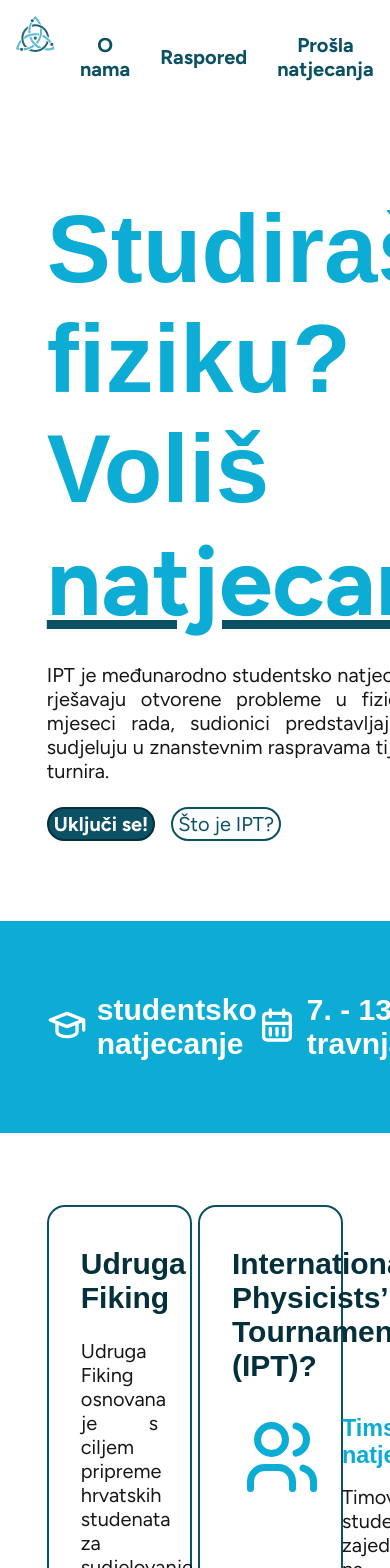
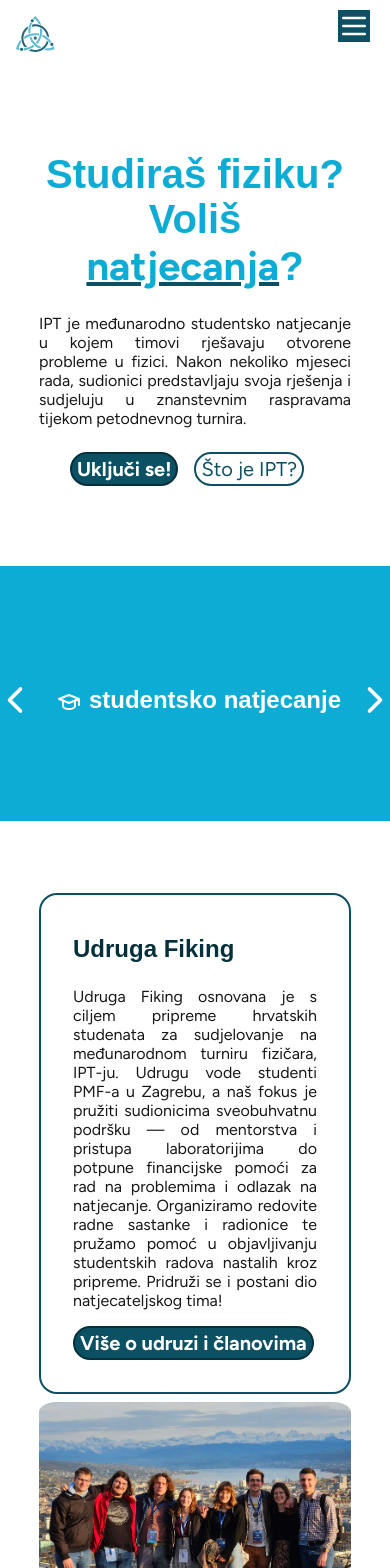
Before and after one commit to iptcro/fiking-web, a Next.js app: page / in a window 390 px wide. Shown: the top 1568 px of the page. Built offline with nearby package versions, Linux system fonts and the light colour scheme; a web font is replaced by a local one.

Commit message:
mobile design, initial version

```diff
--- a/src/app/components/Icon.tsx
+++ b/src/app/components/Icon.tsx
@@ -1,5 +1,6 @@
 import { TablerIcon } from "@tabler/icons-react";
-import "@/app/styles/styles_comp.css";
+// import "@/app/styles/styles_comp.css";
+import styles from "@/app/styles/icon_styles.module.css";
 
 interface StaticIconProps {
   icon: TablerIcon;
@@ -19,7 +20,7 @@
       size={size}
       stroke={2}
       color={color}
-      className={"static-icon " + className}
+      className={styles["static-icon"] + className}
     />
   );
 };
--- a/src/app/components/buttons.tsx
+++ b/src/app/components/buttons.tsx
@@ -43,17 +43,17 @@
   iconClassName?: string;
 }
 
-export const IconButton: React.FC<IconButtonProps> = ({
-  icon: Icon,
-  iconSize = 32,
-  iconClassName = "",
-}) => {
-  return (
-    <div className="icon-holder-btn">
-      <StaticIcon icon={Icon} size={iconSize} className={iconClassName} />
-    </div>
-  );
-};
+// export const IconButton: React.FC<IconButtonProps> = ({
+//   icon: Icon,
+//   iconSize = 32,
+//   iconClassName = "",
+// }) => {
+//   return (
+//     <div className="icon-holder-btn">
+//       <StaticIcon icon={Icon} size={iconSize} className={iconClassName} />
+//     </div>
+//   );
+// };
 
 export const IconLink: React.FC<IconButtonProps> = ({
   icon: Icon,
--- a/src/app/components/key_info.tsx
+++ b/src/app/components/key_info.tsx
@@ -1,34 +1,61 @@
-import React from "react";
-import "@/app/styles/styles_comp.css";
-import { IconSchool, IconCalendarMonth, IconMapPin, IconTestPipe  } from "@tabler/icons-react";
-import { StaticIcon  } from "./Icon";
+"use client";
+import React, { useState } from "react";
+import styles from "@/app/styles/key_info_style.module.css";
+import {
+  IconSchool,
+  IconCalendarMonth,
+  IconMapPin,
+  IconTestPipe,
+  IconChevronLeft,
+  IconChevronRight,
+} from "@tabler/icons-react";
+import { StaticIcon } from "./Icon";
 
 const key_info = [
   {
+    id: 1,
     icon: IconSchool,
     title: "studentsko natjecanje",
   },
   {
+    id: 2,
     icon: IconCalendarMonth,
     title: "7. - 13. travnja",
   },
   {
+    id: 3,
     icon: IconMapPin,
-    title: "Varšava, Poljska",
+    title: "Poljska",
   },
   {
+    id: 4,
     icon: IconTestPipe,
     title: "STEM",
   },
 ];
 
-const gridTemplate = Array(key_info.length).fill('auto').join(' ');
-Array(key_info.length).fill('auto').join(' ');
+const gridTemplate = Array(key_info.length).fill("auto").join(" ");
+Array(key_info.length).fill("auto").join(" ");
 export default function KeyInfo() {
+  const [currentIndex, setCurrentIndex] = useState(0);
+
+  const handlePrev = () => {
+    setCurrentIndex((prevIndex) =>
+      prevIndex === 0 ? key_info.length - 1 : prevIndex - 1
+    );
+  };
+
+  const handleNext = () => {
+    setCurrentIndex((prevIndex) =>
+      prevIndex === key_info.length - 1 ? 0 : prevIndex + 1
+    );
+  };
+
   return (
-    <div style={{display: "grid", gridTemplateColumns: gridTemplate}}>
+    <div>
+    <div className={styles["key-info-list"]} style={{display: "grid", gridTemplateColumns: gridTemplate}}>
       {key_info.map((event) => (
-        <div key={event.toString()} className="key-info-box">
+        <div key={event.toString()} className={styles["key-info-box"]}>
             <div>
             <StaticIcon icon={event.icon} size={40}/>
             </div>
@@ -36,5 +63,25 @@
         </div>
       ))}
     </div>
+    <div className={styles["key-info-carousel"]}>
+      <button onClick={handlePrev} className={styles["key-info-btn"]}>
+        <StaticIcon icon={IconChevronLeft} size={60} />
+      </button>
+
+      <div
+        key={key_info[currentIndex].id}
+        className={styles["carousel-item"]}
+      >
+        <div style={{ display: "flex" }}>
+          <StaticIcon icon={key_info[currentIndex].icon} size={40} />
+          <h2>{key_info[currentIndex].title}</h2>
+        </div>
+      </div>
+
+      <button onClick={handleNext} className={styles["key-info-btn"]}>
+        <StaticIcon icon={IconChevronRight} size={60} />
+      </button>
+    </div>
+    </div>
   );
 }
--- a/src/app/components/navbar.tsx
+++ b/src/app/components/navbar.tsx
@@ -2,6 +2,8 @@
 import "@/app/styles/styles_comp.css";
 import { Button } from "@mui/base/Button";
 import { FikingLogo } from "./logo";
+import { IconMenu2 } from "@tabler/icons-react";
+import StaticIcon from "./Icon";
 
 export default function Navbar() {
   return (
@@ -19,6 +21,10 @@
           Javi nam se!
         </Button>
       </div>
+      {/*Umjesto restiliziranja ovog mozda drawer iz MUI?*/ }
+      <div className="nav-menu-button">
+        <StaticIcon icon={IconMenu2} size={32} />
+      </div>
     </div>
   );
 }
--- a/src/app/pages/home.tsx
+++ b/src/app/pages/home.tsx
@@ -23,7 +23,7 @@
         className={spages["hero"]}
         style={{ display: "flex", justifyContent: "space-between" }}
       >
-        <div>
+        <div className={spages["info-holder"]}>
           <h1>
             Studiraš fiziku? <br />
             Voliš <u>natjecanja</u>?
@@ -55,12 +55,7 @@
       </div>
 
       <div
-        className={spages["hero"]}
-        style={{
-          display: "grid",
-          gridTemplateColumns: "49% 49%",
-          columnGap: "2%",
-        }}
+        className={classNames(spages["hero"], spages["columns"])}
       >
         <div>
           {/* Udruga Fiking */}
--- a/src/app/styles/globals.css
+++ b/src/app/styles/globals.css
@@ -22,13 +22,15 @@
 html,
 body {
   overflow-x: hidden;
+  font-size: 16px; /* or 100% */
+  /* This makes all rem-based text scale relative to this base size: */
 }
 
 body {
   color: var(--foreground);
   -webkit-font-smoothing: antialiased;
   -moz-osx-font-smoothing: grayscale;
-  font-size: 20px;
+  font-size: 1rem;
 }
 
 h1,
@@ -38,8 +40,9 @@
 }
 
 h1 {
-  font-size: 96px;
+  font-size: 2.5rem;
   font-weight: bold;
+  text-align: center;
   color: var(--fiking-light);
 }
 
@@ -64,6 +67,23 @@
   color: var(--perfect-white);
 }
 
+/* Zmall desktop / tablet */
+@media only screen and (min-width: 768px) {
+  h1 {
+    font-size: 3.2rem;
+    text-align: left;
+  }
+}
+
+
+/* Large desktop */
+@media only screen and (min-width: 1200px) {
+  h1 {
+    font-size: 4rem;
+    text-align: left;
+  }
+}
+
 @media (prefers-color-scheme: dark) {
   html {
     color-scheme: dark;
--- /dev/null
+++ b/src/app/styles/icon_styles.module.css
@@ -0,0 +1,3 @@
+.static-icon {
+    margin: auto;
+}
--- /dev/null
+++ b/src/app/styles/key_info_style.module.css
@@ -0,0 +1,40 @@
+/* KEY INFO */
+.key-info-box {
+    padding: 0;
+    display: none;
+    align-items: center;
+  }
+
+.key-info-box * {
+    padding: 0;
+}
+
+.key-info-box h2 {
+    padding-left: 10px;
+}
+
+.key-info-btn {
+    background-color: transparent;
+    border: none;
+}
+
+.key-info-carousel {
+    display: flex;
+    justify-content: center;
+}
+
+.carousel-item {
+    display: flex;
+    justify-content: center;
+    min-width: 300px;
+}
+
+/* Zmall desktop / tablet */
+@media only screen and (min-width: 768px) {
+    .key-info-box {
+        display: flex;
+    }
+    .key-info-carousel {
+        display: none;
+    }
+  }
--- a/src/app/styles/styles_comp.css
+++ b/src/app/styles/styles_comp.css
@@ -43,6 +43,10 @@
   margin-left: 3px;
 }
 
+.top-bar {
+  display: flex;
+}
+
 .nav-bar {
   display: flex;
   background-color: var(--perfect-white);
@@ -52,7 +56,10 @@
 .nav-bar-item {
   padding: 3px 5px;
   margin-left: 20px;
-  font-size: 20px;
+
+  display: none;
+
+  font-size: 1.2rem;
   font-weight: bold;
   color: var(--fiking-dark);
   background: none;
@@ -76,13 +83,24 @@
   background-color: var(--perfect-white);
 }
 
+.nav-menu-button {
+  background-color: var(--fiking-dark);
+  display: flex;
+  position: absolute;
+  right: 20px;
+  top: 10px;
+}
+
 /* FOOTER */
 
 .footer {
-  display: grid;
-  grid-template-columns: 85% auto;
+  display: flex;
+  flex-direction: column;
+  align-items: center;
+  row-gap: 1rem;
+  padding-bottom: 2rem;
   background-color: var(--fiking-light);
-  padding: 60px;
+
 }
 
 .footer-info {
@@ -115,11 +133,6 @@
 
 /* ICONS */
 
-.static-icon {
-  background-color: none;
-  margin: auto;
-}
-
 .icon-holder-btn {
   display: flex;
   padding: 0;
@@ -144,26 +157,25 @@
 }
 
 .card-question {
-  font-size: 22px;
+  font-size: 1.2rem;
   padding: 0;
 }
 
 .card-answer p {
-  padding-bottom: 16px;
+  padding-bottom: 1rem;
 }
 
-/* KEY INFO */
-.key-info-box {
-  padding: 0;
-  /* border: 2px solid pink; */
-  display: flex;
-  align-items: center;
+/* Zmall desktop / Tablet*/
+@media only screen and (min-width: 768px) {
+  .nav-menu-button {
+    visibility: hidden;
+  }
+  .nav-bar-item  {
+    display: inline;
+  }
+  .footer {
+    display: grid;
+    grid-template-columns: 85% auto;
+    padding: 60px;
+  }
 }
-
-.key-info-box * {
-  padding: 0;
-}
-
-.key-info-box h2 {
-  padding-left: 10px;
-}
--- a/src/app/styles/styles_pages.module.css
+++ b/src/app/styles/styles_pages.module.css
@@ -12,11 +12,15 @@
 
 /* SECTIONS */
 .hero {
-  padding: 64px 12%;
+  padding: 64px 10%;
 }
 
 .hero * {
   padding: 8px 0;
+}
+
+.info-holder {
+  margin: 0 auto;
 }
 
 .hero.color {
@@ -52,8 +56,13 @@
   color: var(--perfect-white);
 }
 
+.columns {
+  display: grid;
+  grid-template-columns: 100%;
+}
+
 .description {
-  max-width: 740px;
+  max-width: max-content;
   text-align: justify;
 }
 
@@ -66,6 +75,7 @@
 .btn-holder {
   display: flex;
   flex-direction: row;
+  justify-content: center;
 }
 
 .btn-holder * {
@@ -73,12 +83,42 @@
 }
 
 .big-logo-holder {
-  display: flex;
+  display: none;
   justify-content: center;
   align-items: center;
   padding-right: 30px;
 }
 
 .big-logo {
-  height: 400px;
+  height: 13rem;
 }
+
+/* Zmall desktop / Tablet*/
+@media only screen and (min-width: 768px) {
+  .big-logo-holder {
+    display: flex;
+  }
+  .btn-holder {
+    justify-content: start;
+  }
+  .columns {
+    grid-template-columns: 49% 49%;
+    column-gap: 2%;
+  }
+  .description {
+    max-width: 400px;
+  }
+}
+
+/* Large Desktop */
+@media only screen and (min-width: 1200px) {
+  .hero {
+    padding: 64px 12%;
+  }
+  .big-logo {
+    height: 20rem;
+  }
+  .description {
+    max-width: 600px;
+  }
+}
```
